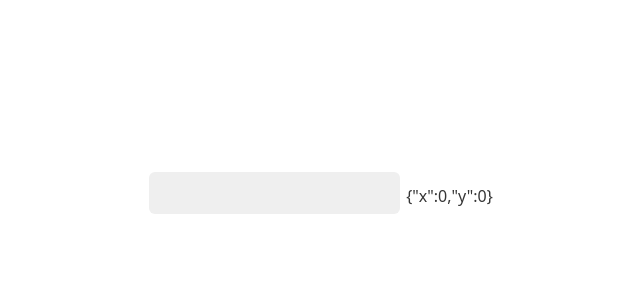
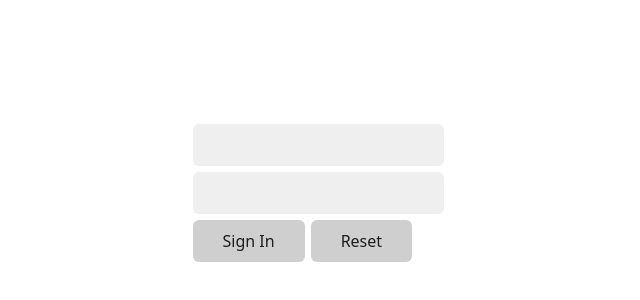
Before and after one commit to jean3102/hook-app, a React (Vite) app: page / in a window 1280 px wide. Shown: the part 224-524 px from the top of the page, without its empty margins (319-959 px from the left). Built offline with nearby package versions, Linux system fonts and the light colour scheme.

Commit message:
chore:(useEffect): reorganize folder structure

```diff
--- a/src/HookApp.tsx
+++ b/src/HookApp.tsx
@@ -1,15 +1,16 @@
 // import CounterComponent from './useState/CounterComponent';
 // import PokemonListComponent from "./useEffect/PokemonListComponent";
+// import CleanupComponent from './useEffect/CleanupComponent';
 
-import CleanupComponent from "./useEffect/CleanupComponent";
-
+import FormWithCustomHook from './useEffect/form/FormWithCustomHook';
 
 export default function HookApp() {
 	return (
 		<>
 			{/* <CounterComponent /> */}
 			{/* <PokemonListComponent /> */}
-			<CleanupComponent/>
+			{/* <CleanupComponent/> */}
+			<FormWithCustomHook />
 		</>
 	);
 }
--- /dev/null
+++ b/src/useEffect/form/FormWithCustomHook.tsx
@@ -0,0 +1,42 @@
+import useHandleForm from './useHandleForm';
+interface Login {
+	email: string;
+	password: string;
+}
+export default function FormWithCustomHook() {
+	const { handleChange, formState, resetForm } = useHandleForm({
+		email: '',
+		password: '',
+	});
+	const { email, password } = formState as Login;
+
+	const handleSubmit = (event: React.FormEvent<HTMLFormElement>) => {
+		event.preventDefault();
+		console.log(`🚀 ------------ email:`, email);
+		console.log(`🚀 ------------ password:`, password);
+	};
+
+	return (
+		<form onSubmit={handleSubmit}>
+			<input
+				type="email"
+				name="email"
+				onChange={handleChange}
+				value={email}
+			/>
+			<input
+				type="password"
+				name="password"
+				onChange={handleChange}
+				value={password}
+				autoComplete="on"
+			/>
+			<button type="submit">Sign In</button>
+			<button
+				type="button"
+				onClick={resetForm}>
+				Reset
+			</button>
+		</form>
+	);
+}
--- /dev/null
+++ b/src/useEffect/form/useHandleForm.ts
@@ -0,0 +1,15 @@
+import { useState } from 'react';
+
+export default function useHandleForm(initialValue = {}) {
+	const [formState, setFormState] = useState(initialValue);
+	const handleChange = (event: React.ChangeEvent<HTMLInputElement>) => {
+		const { name, value } = event.target;
+		setFormState({ ...formState, [name]: value });
+	};
+
+	const resetForm = () => {
+		setFormState(initialValue);
+	};
+
+	return { handleChange, formState, resetForm };
+}
```
Also changed, not shown: src/useEffect/cleanup/CleanupComponent.tsx (renamed from src/useEffect/CleanupComponent.tsx), src/useEffect/pokemonList/PokemonListComponent.tsx (renamed from src/useEffect/PokemonListComponent.tsx), src/useEffect/pokemonList/usePokemonList.ts (renamed from src/useEffect/usePokemonList.ts).
